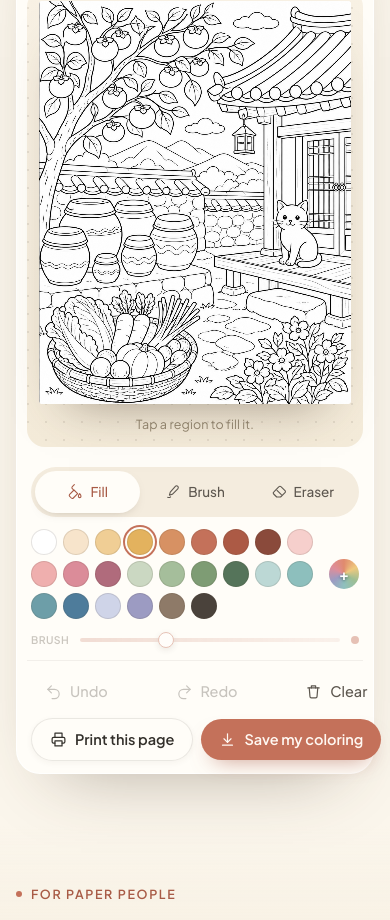
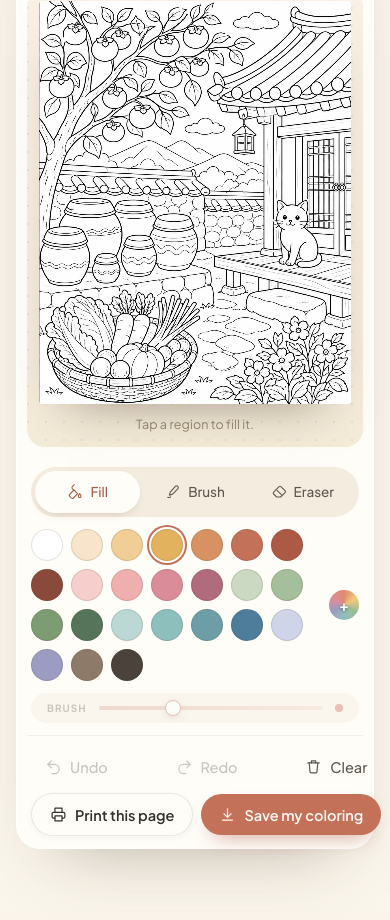
Before and after one commit to ymi9595-tech/ymi9595, a plain HTML site: page korean-coloring/index.html in a window 390 px wide. Shown: the part 971-1891 px from the top of the page. Drawn offline with Linux system fonts and the light colour scheme.

Commit message:
korean-coloring: refine toolbar (single colour row, size pill), tighter desk, balanced hero

```diff
--- a/korean-coloring/style.css
+++ b/korean-coloring/style.css
@@ -187,10 +187,11 @@ h1{font-size:clamp(38px,5.2vw,64px);line-height:1.05;letter-spacing:-.022em;text
 .canvas-stage{
   position:relative;border-radius:var(--r-m);
   background:
-    radial-gradient(circle at 1px 1px, rgba(70,58,45,.10) 1px, transparent 0) 0 0/18px 18px,
+    radial-gradient(circle at 1px 1px, rgba(70,58,45,.075) 1px, transparent 0) 0 0/18px 18px,
     linear-gradient(180deg,#F8F1E4,#F4EBD9);
   padding:clamp(12px,2.4vw,30px);
   display:flex;flex-direction:column;align-items:center;gap:10px;
+  width:100%;max-width:860px;margin-inline:auto;
 }
 .canvas-frame{
   position:relative;display:flex;align-items:center;justify-content:center;
@@ -221,10 +222,10 @@ h1{font-size:clamp(38px,5.2vw,64px);line-height:1.05;letter-spacing:-.022em;text
 
 /* toolbar */
 .toolbar{
-  display:flex;align-items:center;gap:16px;flex-wrap:wrap;
+  display:flex;align-items:center;gap:14px;flex-wrap:wrap;
   padding:16px 6px 14px;margin-top:6px;
 }
-.tools{display:inline-flex;background:#F4ECDE;border-radius:999px;padding:4px;gap:2px;flex:none}
+.tools{order:1;display:inline-flex;background:#F4ECDE;border-radius:999px;padding:4px;gap:2px;flex:none}
 .tool{
   display:inline-flex;align-items:center;gap:7px;
   padding:9px 15px;border-radius:999px;font-size:13.5px;font-weight:500;color:var(--ink-2);
@@ -234,10 +235,10 @@ h1{font-size:clamp(38px,5.2vw,64px);line-height:1.05;letter-spacing:-.022em;text
 .tool:hover{color:var(--ink)}
 .tool.is-active{background:var(--paper);color:var(--clay-deep);box-shadow:0 4px 12px -8px rgba(72,56,40,.5)}
 
-.palette-wrap{display:flex;align-items:center;gap:10px;flex:1 1 auto;min-width:0}
-.palette{display:flex;flex-wrap:wrap;gap:6px;max-width:396px}
+.palette-wrap{order:3;display:flex;align-items:center;gap:10px;flex:1 1 100%;min-width:0}
+.palette{display:flex;flex-wrap:wrap;gap:7px;max-width:100%}
 .swatch{
-  position:relative;width:26px;height:26px;flex:none;border-radius:50%;border:1px solid rgba(70,58,45,.14);
+  position:relative;width:28px;height:28px;flex:none;border-radius:50%;border:1px solid rgba(70,58,45,.14);
   transition:transform .14s ease, box-shadow .14s ease;
 }
 .swatch span{position:absolute;inset:0;border-radius:50%}
@@ -251,8 +252,12 @@ h1{font-size:clamp(38px,5.2vw,64px);line-height:1.05;letter-spacing:-.022em;text
 .custom-color input{position:absolute;inset:0;opacity:0;cursor:pointer;width:100%;height:100%}
 .custom-color span{color:#fff;font-size:15px;font-weight:700;text-shadow:0 1px 3px rgba(0,0,0,.45);pointer-events:none}
 
-.brush-size{display:flex;align-items:center;gap:9px;flex:none;font-size:12.5px;color:var(--ink-3)}
-.bs-label{letter-spacing:.04em;text-transform:uppercase;font-size:10.5px;font-weight:600}
+.brush-size{
+  order:2;display:flex;align-items:center;gap:10px;flex:none;
+  margin-left:auto;padding:7px 16px;border-radius:999px;background:#F4ECDE;
+  font-size:12px;color:var(--ink-3);
+}
+.bs-label{letter-spacing:.1em;text-transform:uppercase;font-size:10px;font-weight:700;color:var(--ink-3)}
 input[type="range"]{
   -webkit-appearance:none;appearance:none;width:92px;height:4px;border-radius:99px;
   background:linear-gradient(90deg,rgba(196,113,90,.55),rgba(196,113,90,.2));outline:none;
@@ -410,9 +415,10 @@ details p{margin-top:10px;color:var(--ink-2);font-size:15px;max-width:44em}
   .toolbar{gap:12px;padding:14px 4px 10px}
   .tools{width:100%;justify-content:space-between}
   .tool{flex:1;justify-content:center;padding:10px 8px}
-  .palette-wrap{flex:1 1 100%}
-  .palette{max-width:100%;gap:6px}
-  .brush-size{width:100%;justify-content:flex-start}
+  .palette-wrap{order:2;flex:1 1 100%}
+  .palette{max-width:100%;gap:8px}
+  .swatch{width:32px;height:32px}
+  .brush-size{order:3;width:100%;justify-content:flex-start;margin-left:0}
   input[type="range"]{flex:1;width:auto}
   .actions{flex-direction:column;align-items:stretch;gap:8px}
   .actions-left{justify-content:space-between}
```
